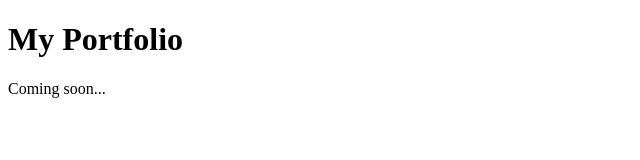
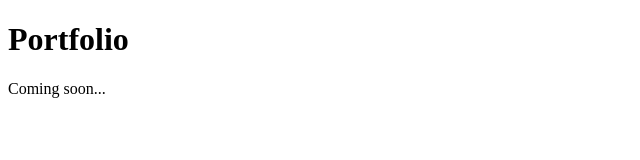
Before and after one commit to adelekyriacou/adelekyriacou.github.io, a plain HTML site: page index.html in a window 1280 px wide. Shown: the whole page, without its empty margins (0-640 px from the left). Drawn offline with Linux system fonts and the light colour scheme.

Commit message:
Update title in index.html

```diff
--- a/index.html
+++ b/index.html
@@ -1,10 +1,10 @@
 <!DOCTYPE html>
 <html>
 <head>
-  <title>My Portfolio</title>
+  <title>Adele Kyriacou</title>
 </head>
 <body>
-  <h1>My Portfolio</h1>
+  <h1>Portfolio</h1>
 
   <p>Coming soon...</p>
 </body>
```
